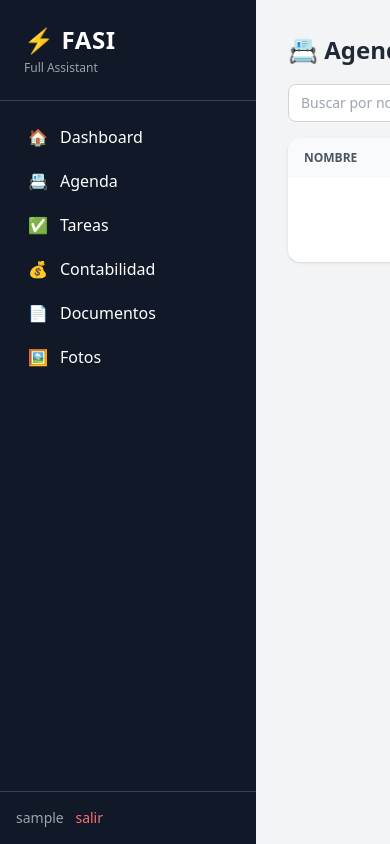
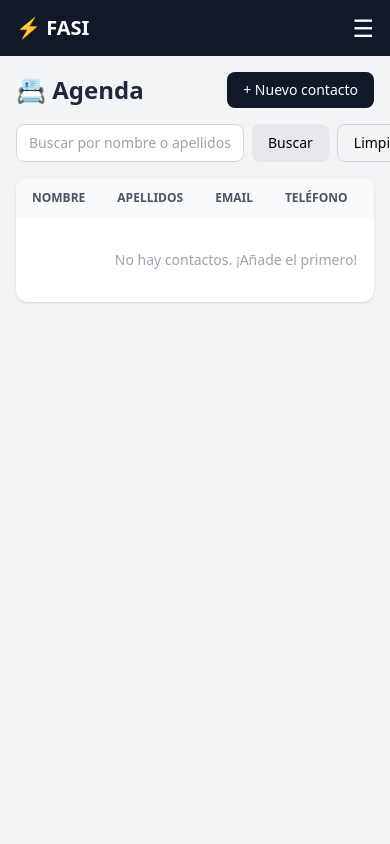
Before and after one commit to mramos1972/fasi, a Spring Boot app: page /agenda in a window 390 px wide; the page is wider, and only the part inside the window is pictured. Run offline with Spring Boot 4, Linux system fonts and the light colour scheme; the visitor is signed in with stand-in values (Sample User, id 1); data that the repository does not hold is empty; some of the project's set-up classes (security, data sources, template engines, error pages and the like) are left out, and stand-ins take their place; some libraries are stand-ins or nearby versions.

Commit message:
fix: sidebar responsive para móvil

```diff
--- a/src/main/resources/templates/layout/base.html
+++ b/src/main/resources/templates/layout/base.html
@@ -9,9 +9,23 @@
   <script src="https://cdn.tailwindcss.com"></script>
   <script src="https://unpkg.com/htmx.org@1.9.12"></script>
 </head>
-<body class="bg-gray-100 min-h-screen flex">
-  <aside class="w-64 bg-gray-900 text-white flex flex-col min-h-screen fixed">
-    <div class="p-6 border-b border-gray-700">
+<body class="bg-gray-100 min-h-screen">
+
+  <!-- ═══ TOPBAR MÓVIL (visible solo en móvil) ═══ -->
+  <header class="lg:hidden bg-gray-900 text-white flex items-center justify-between px-4 py-3 sticky top-0 z-50">
+    <span class="text-xl font-bold">⚡ FASI</span>
+    <button onclick="document.getElementById('sidebar').classList.toggle('hidden')"
+            class="text-white text-2xl focus:outline-none">☰</button>
+  </header>
+
+  <div class="flex">
+
+    <!-- ═══ SIDEBAR ═══ -->
+    <!-- móvil: oculta por defecto, se abre con el botón -->
+    <!-- desktop: siempre visible y fija -->
+    <aside id="sidebar"
+           class="hidden lg:flex lg:flex-col w-64 bg-gray-900 text-white min-h-screen lg:fixed lg:top-0 lg:left-0 z-40">
+      <div class="p-6 border-b border-gray-700 hidden lg:block">
         <span class="text-2xl font-bold tracking-wide">⚡ FASI</span>
         <p class="text-xs text-gray-400 mt-1">Full Assistant</p>
       </div>
@@ -30,8 +44,12 @@
         </form>
       </div>
     </aside>
-  <main class="ml-64 flex-1 p-8">
+
+    <!-- ═══ CONTENIDO PRINCIPAL ═══ -->
+    <main class="flex-1 lg:ml-64 p-4 lg:p-8 w-full">
       <th:block th:replace="${content}"/>
     </main>
+
+  </div>
 </body>
 </html>
```
Lines whose indentation alone changed are shown as unchanged.
